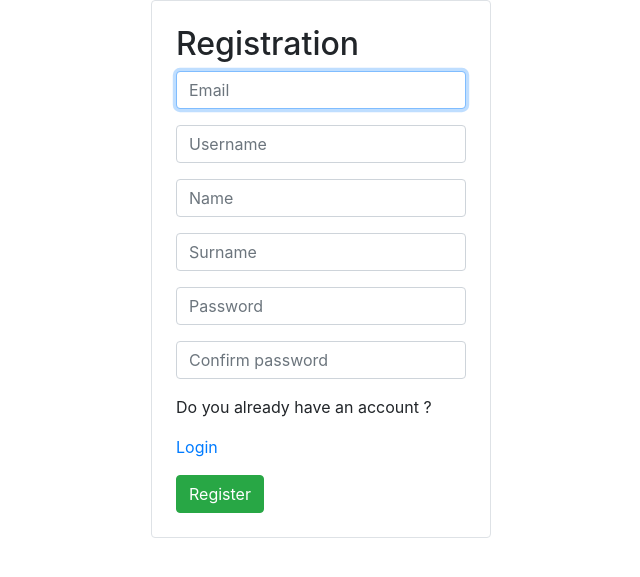
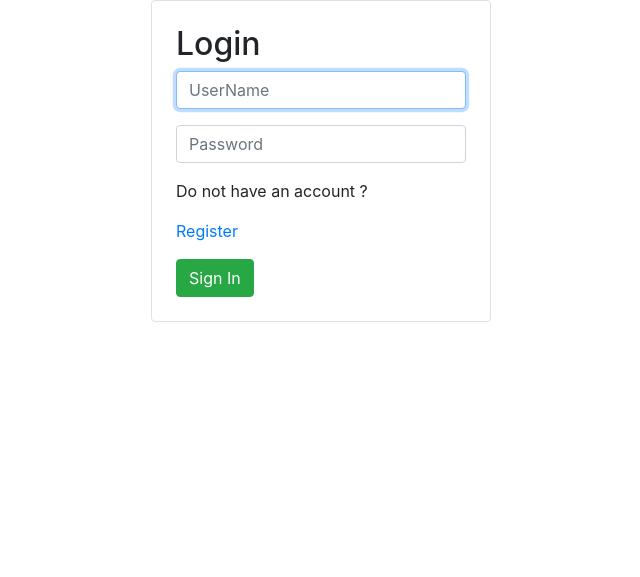
Before and after one commit to MEVIO01/Testing, a Django app: page / in a window 1280 px wide. Shown: the top 577 px of the page, without its empty margins (319-959 px from the left). Run offline with Django 3.2, Linux system fonts and the light colour scheme; some libraries are stand-ins or nearby versions.

Commit message:
User exit added and login with register replaced

```diff
--- a/testing/accounts/templates/accounts/home.html
+++ b/testing/accounts/templates/accounts/home.html
@@ -5,6 +5,7 @@
 {% block content %}
 <p>Hellow, {{request.user.username}}</p>
 <p>
-	<a href="{% url 'profile' %}">My Profile</a> |
+	<a href="{% url 'profile' %}">My Profile</a>
+	<a href="{% url 'logout' %}">Exit</a>
 </p>
 {% endblock content %}
--- a/testing/accounts/templates/accounts/login.html
+++ b/testing/accounts/templates/accounts/login.html
@@ -13,7 +13,7 @@
 					<div class="mb-4 mt-4 ml-4 mr-4">
 						<form class="form-signin" method="post">
 							{% csrf_token %}
-							<h2>Вхід</h2>
+							<h2>Login</h2>
 							<input type="text" name="username" id="inputUsername" class="form-control mb-3" placeholder="UserName" required autofocus>
 							<input type="password" name="password" id="inputPassword" class="form-control mb-3" placeholder="Password" required autofocus>
 							{% for field in login_form %}
@@ -27,6 +27,8 @@
 									<p>{{login_form.non_field_errors}}</p>
 								</div>
 							{% endif %}
+							<p>Do not have an account ?</p>
+							<p><a href="{% url 'register' %}">Register</a></p>
 							<button type="submit" class="btn btn-success">
 								Sign In
 							</button>
--- a/testing/accounts/templates/accounts/register.html
+++ b/testing/accounts/templates/accounts/register.html
@@ -31,8 +31,6 @@
 									<p>{{registration_form.non_field_errors}}</p>
 								</div>
 							{% endif %}
-							<p>Do you already have an account ?</p>
-							<p><a href="{% url 'login' %}">Login</a></p>
 							<button type="submit" class="btn btn-success">
 								Register
 							</button>
--- a/testing/accounts/views.py
+++ b/testing/accounts/views.py
@@ -24,7 +24,7 @@ def registration_view(request):
 
 def logout_view(request):
     logout(request)
-    return redirect('home')
+    return redirect('login')
 
 
 def login_view(request):
--- a/testing/testing/urls.py
+++ b/testing/testing/urls.py
@@ -19,9 +19,9 @@ from accounts.views import *
 
 urlpatterns = [
     path('admin/', admin.site.urls),
-    path('', registration_view, name="register"),
+    path('', login_view, name="login"),
     path('logout/', logout_view, name="logout"),
-    path('login/', login_view, name="login"),
+    path('register/', registration_view, name="register"),
     path('account/', account_view, name="account"),
     path('profile/', profile_view, name="profile"),
     path('home/', home_view, name="home"),
```
Also changed, not shown: testing/db.sqlite3.
